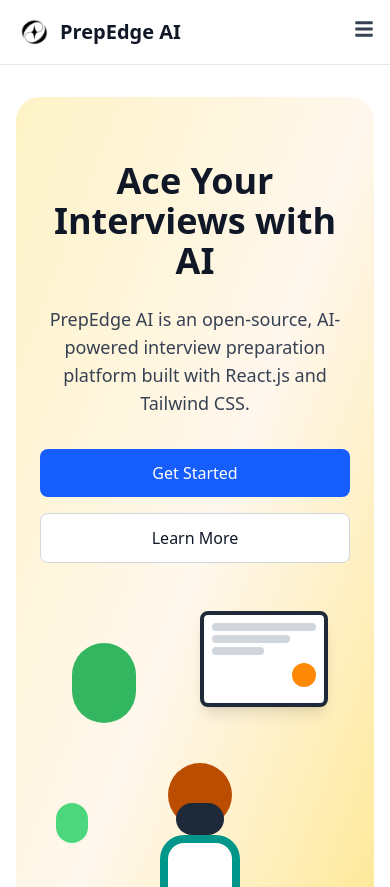
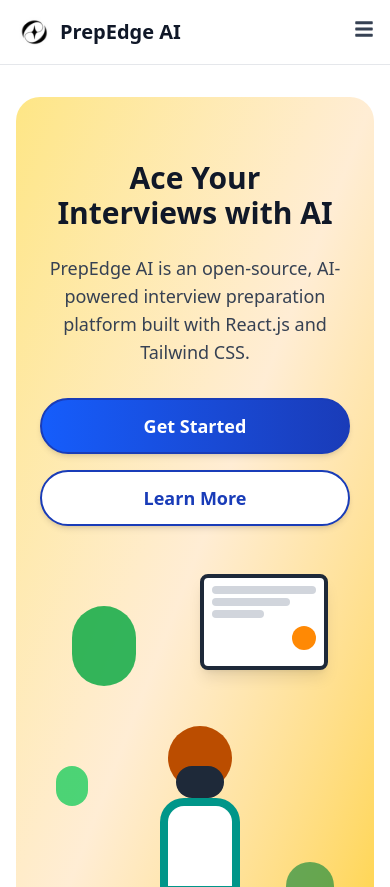
Before and after one commit to rajeshwari269/PreparationEdge-AI, a React (Vite) app in the folder client/: page / in a window 390 px wide. Shown: the top 887 px of the page. Built offline with nearby package versions, Linux system fonts and the light colour scheme; no server answers.

Commit message:
Improve Home page UI: fix text overlap, button spacing, and color contrast for better responsiveness and readability

```diff
--- a/client/src/pages/Home.jsx
+++ b/client/src/pages/Home.jsx
@@ -10,24 +10,27 @@
   return (
     <main className="min-h-screen bg-white">
       <section className="relative overflow-hidden">
-				<div className="bg-gradient-to-br from-amber-100 via-orange-50 to-amber-200 rounded-3xl mx-4 mt-8 mb-16 lg:mx-8">
+        <div className="bg-gradient-to-br from-amber-200 via-orange-100 to-amber-300 rounded-3xl mx-4 mt-8 mb-16 lg:mx-8">
           <div className="max-w-7xl mx-auto px-6 py-16 lg:px-8 lg:py-24">
             <div className="grid grid-cols-1 lg:grid-cols-2 gap-12 items-center">
               <div className="text-center lg:text-left">
-								<h1 className="text-4xl lg:text-6xl font-bold text-gray-900 mb-6">
+                <h1
+                  className="text-3xl sm:text-4xl lg:text-6xl font-bold text-gray-900 mb-6 break-words text-center px-2 sm:px-0"
+                  style={{ wordBreak: "break-word", lineHeight: 1.15 }}
+                >
                   Ace Your Interviews with AI
                 </h1>
                 <p className="text-lg text-gray-700 mb-8 max-w-2xl">
-									PrepEdge AI is an open-source, AI-powered
-									interview preparation platform built with
-									React.js and Tailwind CSS.
+                  PrepEdge AI is an open-source, AI-powered interview
+                  preparation platform built with React.js and Tailwind CSS.
                 </p>
                 <div className="flex flex-col sm:flex-row gap-4 justify-center lg:justify-start">
                   <button
                     onClick={() => {
                       navigate("/interview/setup");
                     }}
-										className="px-8 py-3 bg-blue-600 hover:bg-blue-700 text-white rounded-lg font-medium transition-colors cursor-pointer"
+                    className="px-8 py-3 cursor-pointer flex items-center justify-center rounded-full bg-gradient-to-r from-blue-600 to-blue-800 hover:from-blue-800 hover:to-blue-600 text-white text-lg font-bold border-2 border-blue-800 shadow-md hover:shadow-lg transition-all duration-200"
+                    aria-label="Get Started with PrepEdge AI"
                   >
                     Get Started
                   </button>
@@ -35,7 +38,9 @@
                     onClick={() => {
                       navigate("/about");
                     }}
-									className="px-8 py-3 bg-white hover:bg-gray-50 text-gray-900 border border-gray-300 rounded-lg font-medium transition-colors cursor-pointer">
+                    className="px-8 py-3 cursor-pointer flex items-center justify-center rounded-full bg-white hover:bg-indigo-50 text-blue-800 text-lg font-bold border-2 border-blue-800 shadow-md hover:shadow-lg transition-all duration-200"
+                    aria-label="Learn More About PrepEdge AI"
+                  >
                     Learn More
                   </button>
                 </div>
@@ -80,8 +85,8 @@
             Our Features
           </h2>
           <p className="text-gray-600 max-w-2xl mx-auto">
-						Discover how our platform can help you ace your next
-						interview with these powerful features.
+            Discover how our platform can help you ace your next interview with
+            these powerful features.
           </p>
         </div>
 
@@ -92,8 +97,8 @@
                 AI-Powered Questions
               </h3>
               <p className="text-gray-600 text-lg">
-								Practice with AI-generated interview questions
-								tailored to your role and experience level.
+                Practice with AI-generated interview questions tailored to your
+                role and experience level.
               </p>
             </div>
             <div className="bg-gradient-to-br from-blue-50 to-indigo-100 rounded-2xl p-8 flex justify-center">
@@ -123,8 +128,8 @@
                 Voice Support
               </h3>
               <p className="text-gray-600 text-lg">
-								Get real-time feedback on your answers with
-								voice recognition and analysis.
+                Get real-time feedback on your answers with voice recognition
+                and analysis.
               </p>
             </div>
           </div>
@@ -135,8 +140,8 @@
                 Analytics and Insights
               </h3>
               <p className="text-gray-600 text-lg">
-								Track your progress and identify areas for
-								improvement with detailed analytics.
+                Track your progress and identify areas for improvement with
+                detailed analytics.
               </p>
             </div>
             <div className="bg-gradient-to-br from-green-50 to-emerald-100 rounded-2xl p-8 flex justify-center">
@@ -194,7 +199,8 @@
             What You’ll Get
           </h2>
           <p className="text-gray-600 max-w-2xl mx-auto">
-						Everything you need to confidently prepare, practice, and perform your best.
+            Everything you need to confidently prepare, practice, and perform
+            your best.
           </p>
         </div>
 
```
Lines whose indentation alone changed are shown as unchanged.
